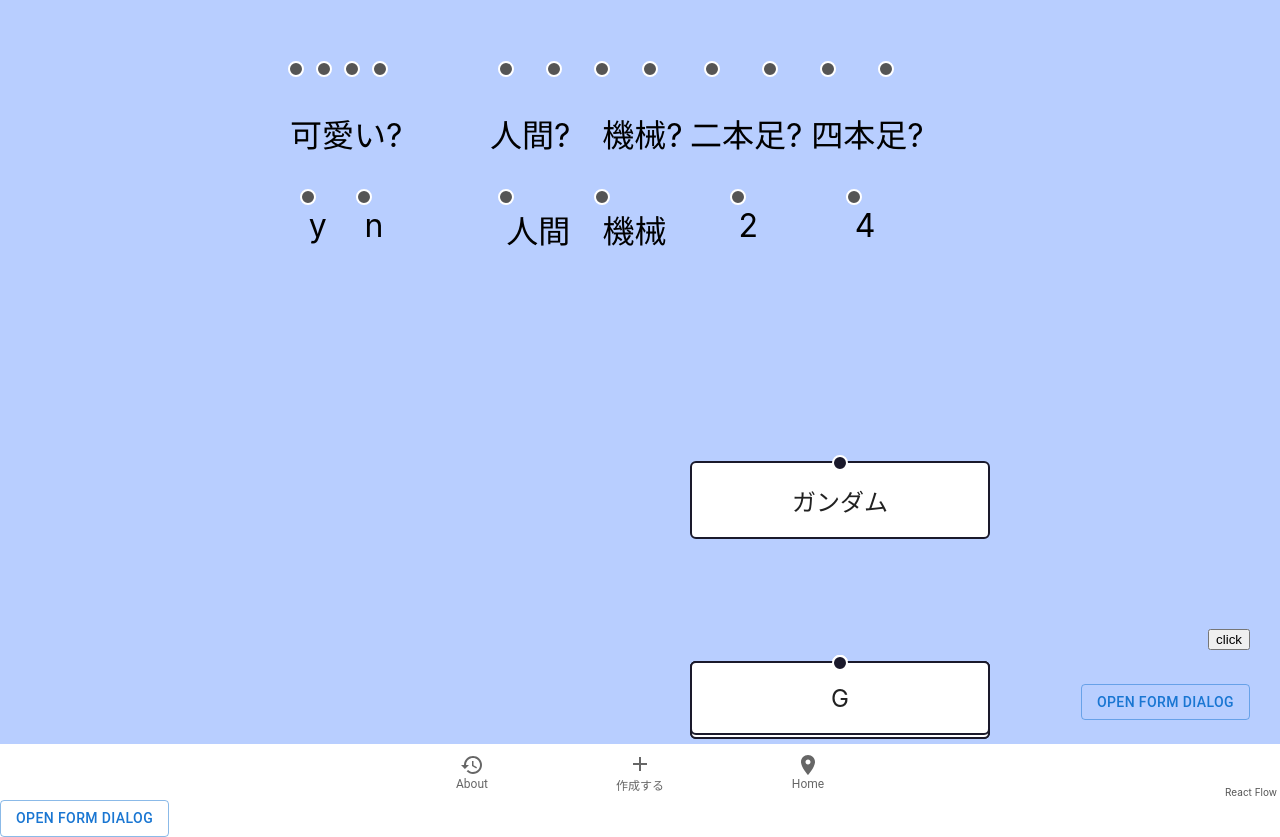
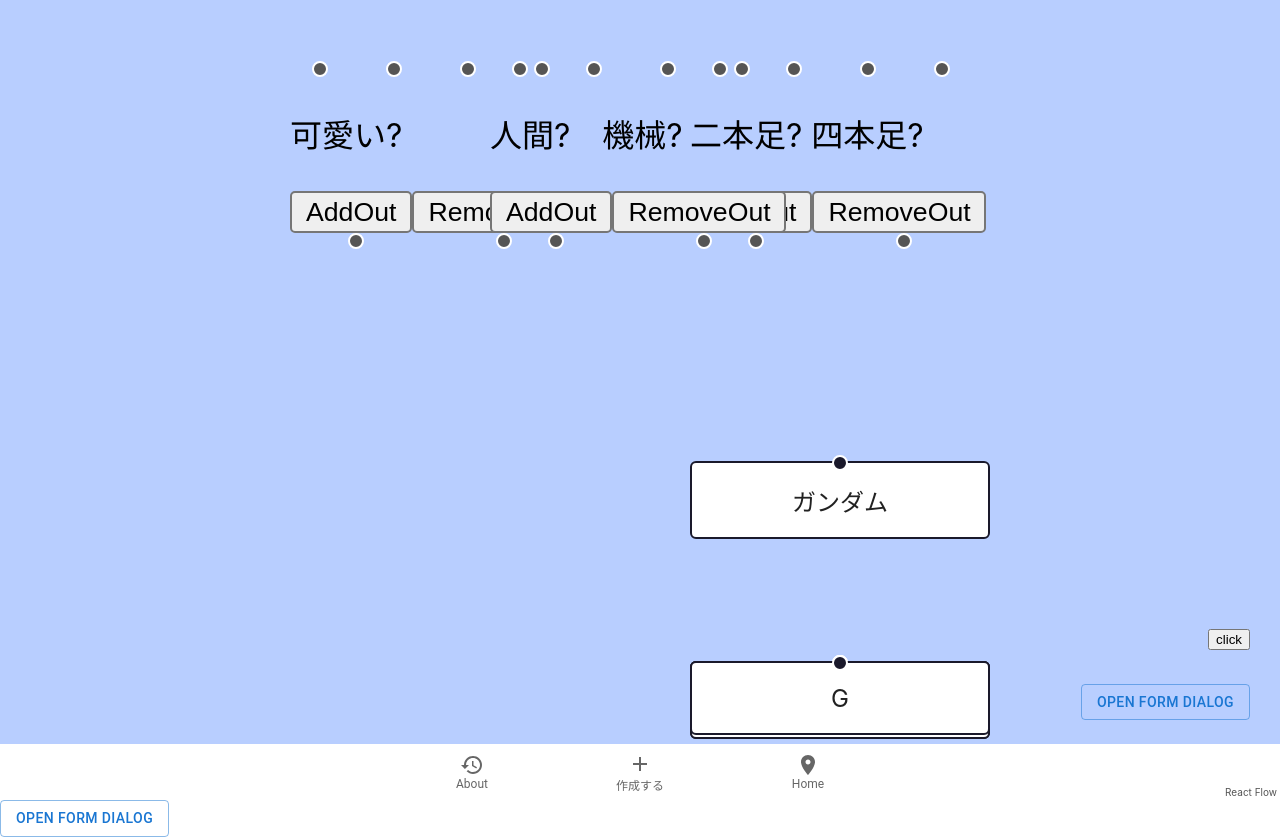
Before and after one commit to hamhamburger/easy-diagram-form, a React (Create React App) app: page /create in a window 1280 px wide. Built offline with nearby package versions, Linux system fonts and the light colour scheme.

Commit message:
change to set label when handle are connected

```diff
--- a/src/components/blocks/QuestionDiagram.js
+++ b/src/components/blocks/QuestionDiagram.js
@@ -109,7 +109,8 @@
   // );
   const onConnect = useCallback(
     (connection) => {
-      setEdges((eds) => addEdge({...connection,type:'buttonedge'},eds))
+      const answer = prompt('答えを入力してください');
+      setEdges((eds) => addEdge({...connection,type:'step',label:answer,},eds));
     },
     [setEdges]
   );
--- a/src/components/custome_nodes/QuestionNode.js
+++ b/src/components/custome_nodes/QuestionNode.js
@@ -11,7 +11,7 @@
 }
 
 
-const AnswerHandle = ({num,answer}) => {
+const AnswerHandle = ({num}) => {
 
   const [connectionCount, setConnectionCount] = useState(0);
   const isValid = (obj)=>{
@@ -24,8 +24,7 @@
 
   }
   return(<div>
-    <Handle type="source" position={Position.Bottom} id={answer} onConnect={onConnect} style={handleStyle} isValidConnection={isValid} />
-    <label>{answer}</label>
+    <Handle type="source" position={Position.Bottom} id={`out${num}`} onConnect={onConnect} style={handleStyle} isValidConnection={isValid} />
     </div>
   )
 }
@@ -37,12 +36,23 @@
 
 
 const QuestionNode = ({ data,id }) => {
-  const {answers,body} = data
+  const {body} = data
   const inputHandleCount = 4
-
+  const [answerHandleCount,setAnswerHandleCount] = useState(2)
   const nodeId = id
   const updateNodeInternals = useUpdateNodeInternals();
 
+
+  const onClickAddAnswer = (evt) => {
+    setAnswerHandleCount(answerHandleCount+1)
+    updateNodeInternals(nodeId)
+  }
+  const onClickRemoveAnswer = (evt) => {
+    if(answerHandleCount > 1){
+      setAnswerHandleCount(answerHandleCount-1)
+      updateNodeInternals(nodeId)
+    }
+  }
 
 
   return (
@@ -57,10 +67,15 @@
         }
       </div>
       <p>{body}</p>
+      <div className='outputButtonContainer'>
+        <button onClick={onClickAddAnswer}>AddOut</button>
+        <button onClick={onClickRemoveAnswer}>RemoveOut</button>
+      </div>
+
       <div className="outputHandleContainer" style={handleContainerStyle}>
-        {answers.map((answer,i)=>{
+        {Array(answerHandleCount).fill().map((_,i)=>{
            return(
-             <AnswerHandle num={i} key={`${nodeId}output${i}`} nodeId={nodeId} answer={answer}/>
+             <AnswerHandle num={i} key={`${nodeId}output${i}`} nodeId={nodeId}/>
               )
             }
           )
```
